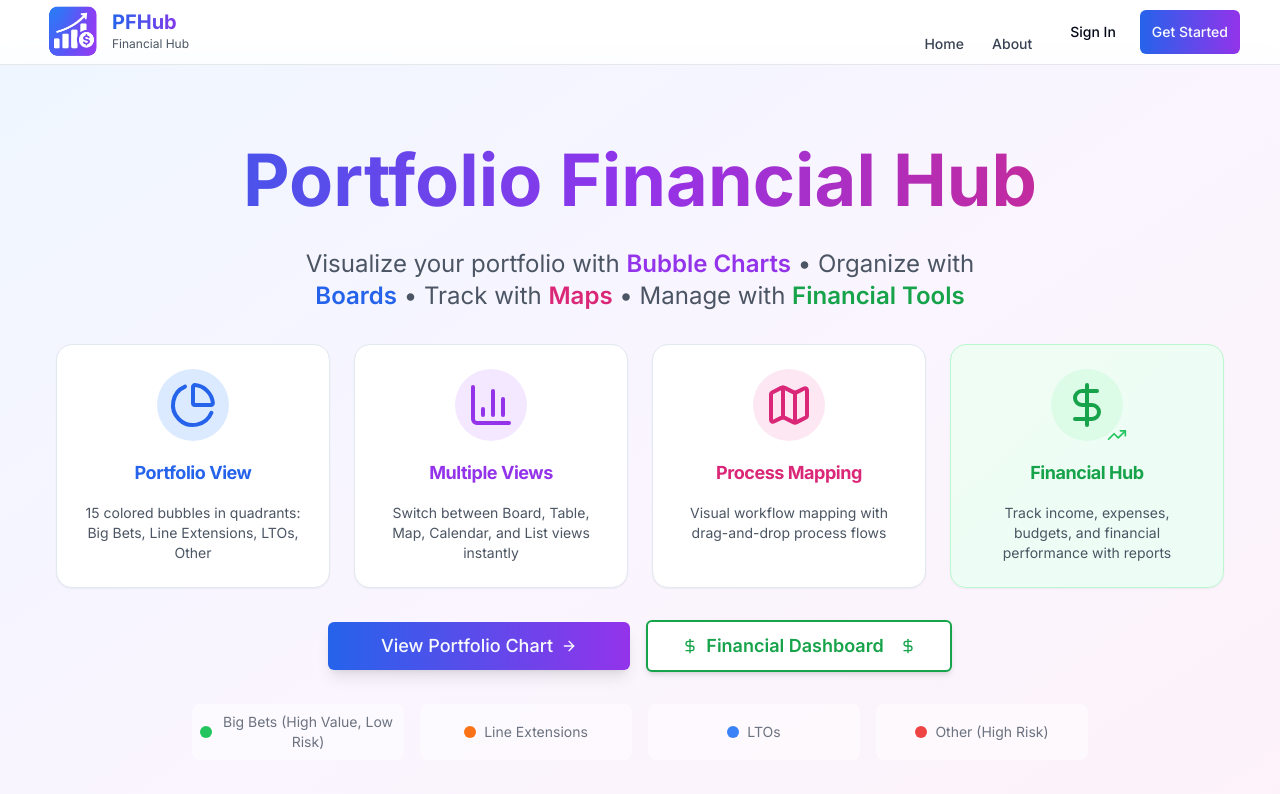
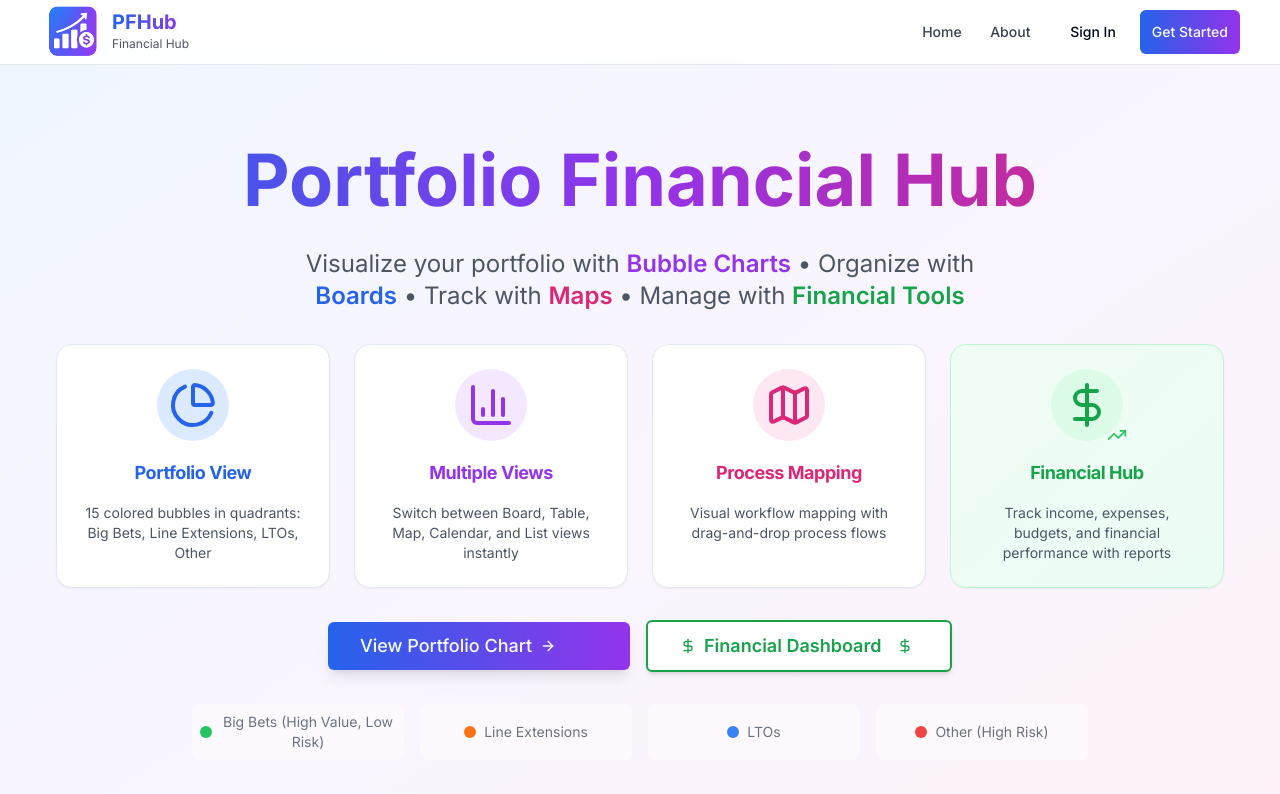
Before and after one commit to MMansy19/PPH, a Next.js app: page / in a window 1280 px wide. Shown: the top 794 px of the page. Built offline with nearby package versions, Linux system fonts and the light colour scheme; no server answers.

Commit message:
feat: update touch target alignment and spacing for improved accessibility and layout

```diff
--- a/src/app/globals.css
+++ b/src/app/globals.css
@@ -112,11 +112,11 @@
 
   /* Touch and accessibility */
   .touch-target {
-    @apply min-h-[44px] min-w-[44px] flex items-center justify-center;
+    @apply min-h-[44px] min-w-[44px] flex items-center justify-start;
   }
 
   .touch-target-lg {
-    @apply min-h-[48px] min-w-[48px] flex items-center justify-center;
+    @apply min-h-[48px] min-w-[48px] flex items-center justify-start;
   }
 
   /* Safe area insets for mobile devices */
--- a/src/components/Layout/Header.tsx
+++ b/src/components/Layout/Header.tsx
@@ -60,15 +60,15 @@ export function Header() {
 
           {/* Desktop Navigation */}
           <nav className="hidden lg:flex items-center gap-4 xl:gap-6 my-2 ">
-            <Link href="/" className="text-sm font-medium text-gray-700 hover:text-blue-600 transition-colors touch-target mt-6">
+            <Link href="/" className="text-sm font-medium text-gray-700 hover:text-blue-600 transition-colors touch-target py-2">
               Home
             </Link>
             {user && (
               <>
-                <Link href="/app" className="text-sm font-medium text-gray-700 hover:text-blue-600 transition-colors touch-target mt-6 whitespace-nowrap">
+                <Link href="/app" className="text-sm font-medium text-gray-700 hover:text-blue-600 transition-colors touch-target py-2 whitespace-nowrap">
                   Dashboard
                 </Link>
-                <Link href="/app/financial" className="text-sm font-medium text-gray-700 hover:text-blue-600 transition-colors touch-target mt-6 whitespace-nowrap">
+                <Link href="/app/financial" className="text-sm font-medium text-gray-700 hover:text-blue-600 transition-colors touch-target py-2 whitespace-nowrap">
                   Financial
                 </Link>
               </>
@@ -77,7 +77,7 @@ export function Header() {
               href="https://mahmoud-mansy.vercel.app/"
               target="_blank"
               rel="noopener noreferrer"
-              className="text-sm font-medium text-gray-700 hover:text-blue-600 transition-colors touch-target mt-6"
+              className="text-sm font-medium text-gray-700 hover:text-blue-600 transition-colors touch-target py-2"
             >
               About
             </a>
@@ -92,7 +92,7 @@ export function Header() {
                     <div className="w-7 h-7 sm:w-8 sm:h-8 rounded-full bg-gradient-to-r from-blue-600 to-purple-600 flex items-center justify-center text-white text-xs sm:text-sm font-medium">
                       {getUserInitials()}
                     </div>
-                    <span className="text-sm font-medium hidden xl:inline-block max-w-24 truncate">{getUserDisplayName()}</span>
+                    <span className="text-sm font-medium hidden xl:inline-block max-w-40 truncate">{getUserDisplayName()}</span>
                     <ChevronDown className="h-4 w-4 hidden xl:block" />
                   </Button>
                 </DropdownMenuTrigger>
@@ -180,7 +180,7 @@ export function Header() {
 
               {/* Mobile Auth Section */}
               {loading ? (
-                <div className="w-full h-12 rounded bg-gray-200 animate-pulse mt-6" />
+                <div className="w-full h-12 rounded bg-gray-200 animate-pulse py-2" />
               ) : user ? (
                 <div className="flex flex-col gap-4 pt-4 border-t border-gray-100">
                   <div className="flex items-center gap-3 px-2 py-2">
--- a/src/components/ui/Breadcrumb.tsx
+++ b/src/components/ui/Breadcrumb.tsx
@@ -61,7 +61,7 @@ export function Breadcrumb({ className }: { className?: string }) {
           {item.href ? (
             <Link
               href={item.href}
-              className="hover:text-gray-700 transition-colors touch-target px-1 pt-3"
+              className="hover:text-gray-700 transition-colors touch-target px-1 py-1"
             >
               {item.label}
             </Link>
```
